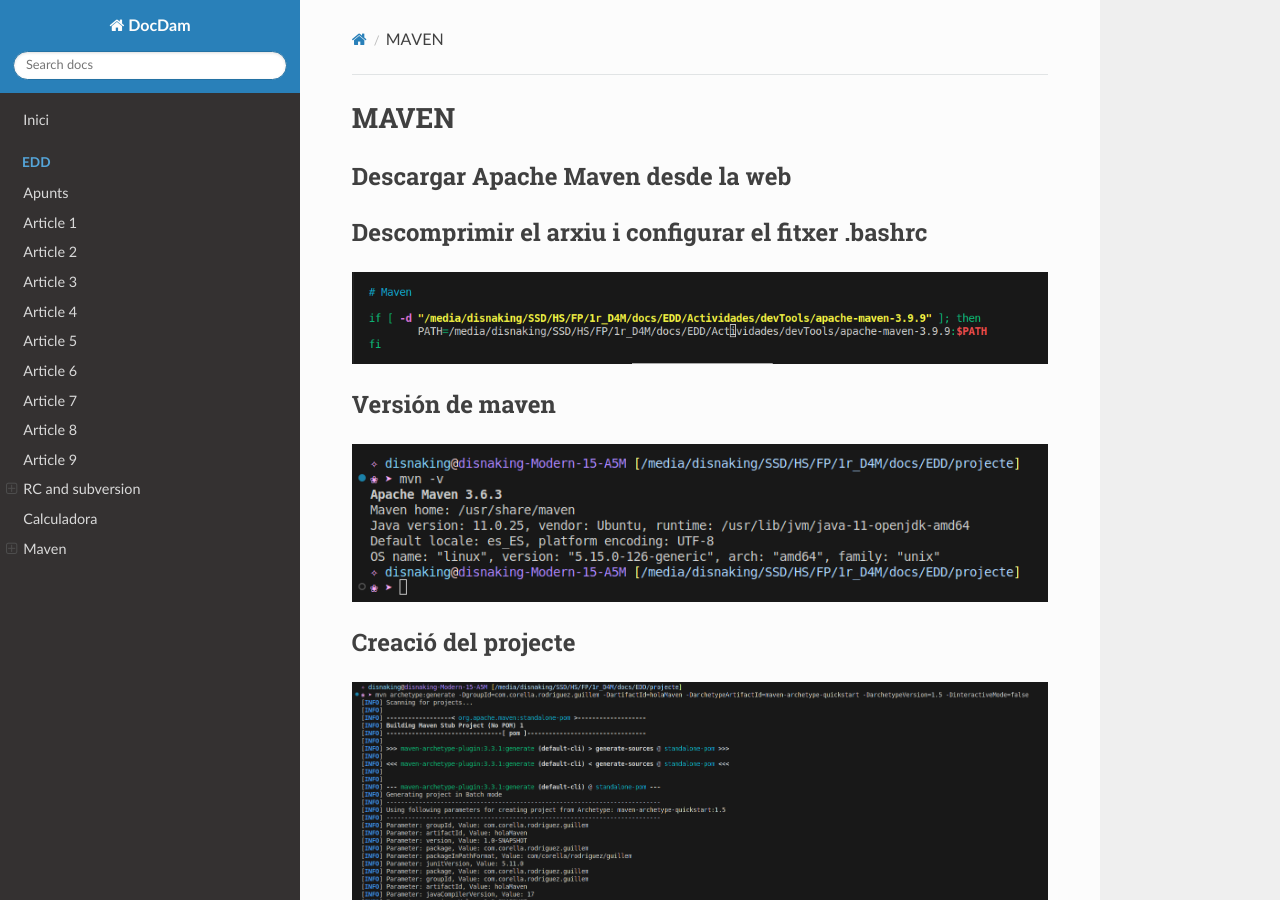
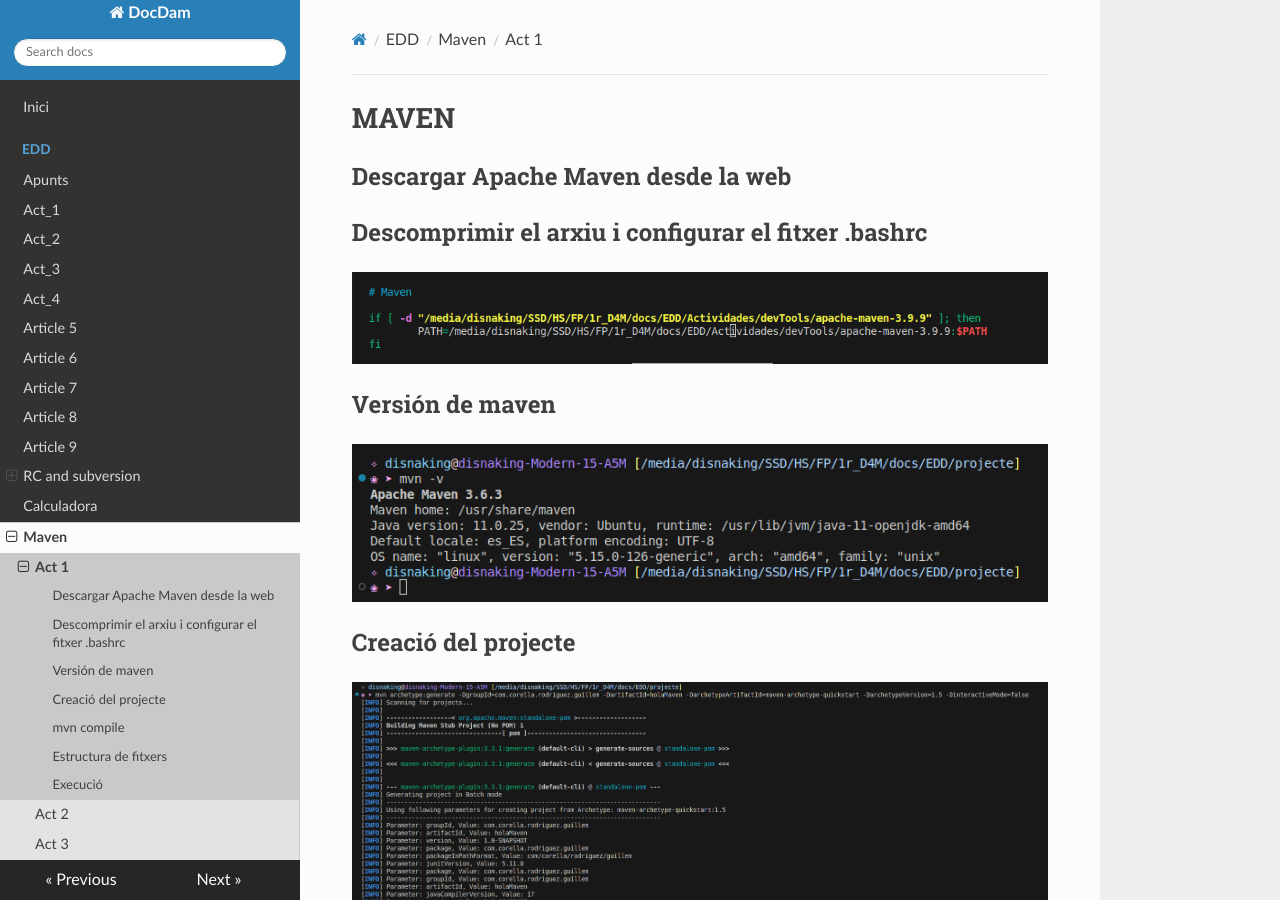
Before and after one commit to DisnaKing/devlog, an MkDocs documentation site: the page built from docs/EDD/maven/maven1.md, in a window 1280 px wide and 900 px high. Built offline with MkDocs 1.6.1, drawn with Linux system fonts in a browser that asks for light colours; nearby versions of some CDN libraries; old or Windows-style settings are respelled for this version of MkDocs.

Commit message:
actualización

```diff
--- a/mkdocs.yml
+++ b/mkdocs.yml
@@ -4,22 +4,22 @@
 nav:
   - Inici: index.md
   - EDD:
-    - Apunts: EDD\apunts.md
-    - Article 1 : EDD/Tema_1/Act1.1.md
-    - Article 2 : EDD/Tema_1/Act1.2.md
-    - Article 3 : EDD/Tema_1/Act1.3.md
-    - Article 4 : EDD/Tema_1/Act1.4.md
-    - Article 5 : EDD\Tema_1/Act1.5.md
+    - Apunts: EDD/apunts.md
+    - Act_1 : EDD/Tema_1/Act1.1.md
+    - Act_2 : EDD/Tema_1/Act1.2.md
+    - Act_3 : EDD/Tema_1/Act1.3.md
+    - Act_4 : EDD/Tema_1/Act1.4.md
+    - Article 5 : EDD/Tema_1/Act1.5.md
     - Article 6 : EDD/Tema_1/Act1.6.md
-    - Article 7 : EDD\Control de versions\git.md
-    - Article 8 : EDD\Control de versions\projecte1.md
-    - Article 9 : EDD\Control de versions\projecte2.md
+    - Article 7 : EDD/Control de versions/git.md
+    - Article 8 : EDD/Control de versions/projecte1.md
+    - Article 9 : EDD/Control de versions/projecte2.md
     - RC and subversion :
-      - Control de versiones y modelo iterativo :  EDD/Actividades/RC and Subversion/Control de versiones y modelo iterativo.md
-      - Desarrollo colaborativo : EDD\Actividades\RC and Subversion\Desarrollo colaborativo.md
-      - Diferencias entre RCS y subversion : EDD\Actividades\RC and Subversion\Diferencias entre RCS y Subversion.md
-    - Calculadora : EDD\Actividades\calculadora\calculadora.md
+      - Control de versiones y modelo iterativo :  EDD/RC and Subversion/Control de versiones y modelo iterativo.md
+      - Desarrollo colaborativo : EDD/RC and Subversion/Desarrollo colaborativo.md
+      - Diferencias entre RCS y subversion : EDD/RC and Subversion/Diferencias entre RCS y Subversion.md
+    - Calculadora : EDD/calculadora/calculadora.md
     - Maven:
-      - Act 1 : EDD\Actividades\maven\maven1.md
-      - Act 2 : EDD\Actividades\maven\maven2.md
-      - Act 3 : EDD\Actividades\maven\maven3.md
+      - Act 1 : EDD/maven/maven1.md
+      - Act 2 : EDD/maven/maven2.md
+      - Act 3 : EDD/maven/maven3.md
```
